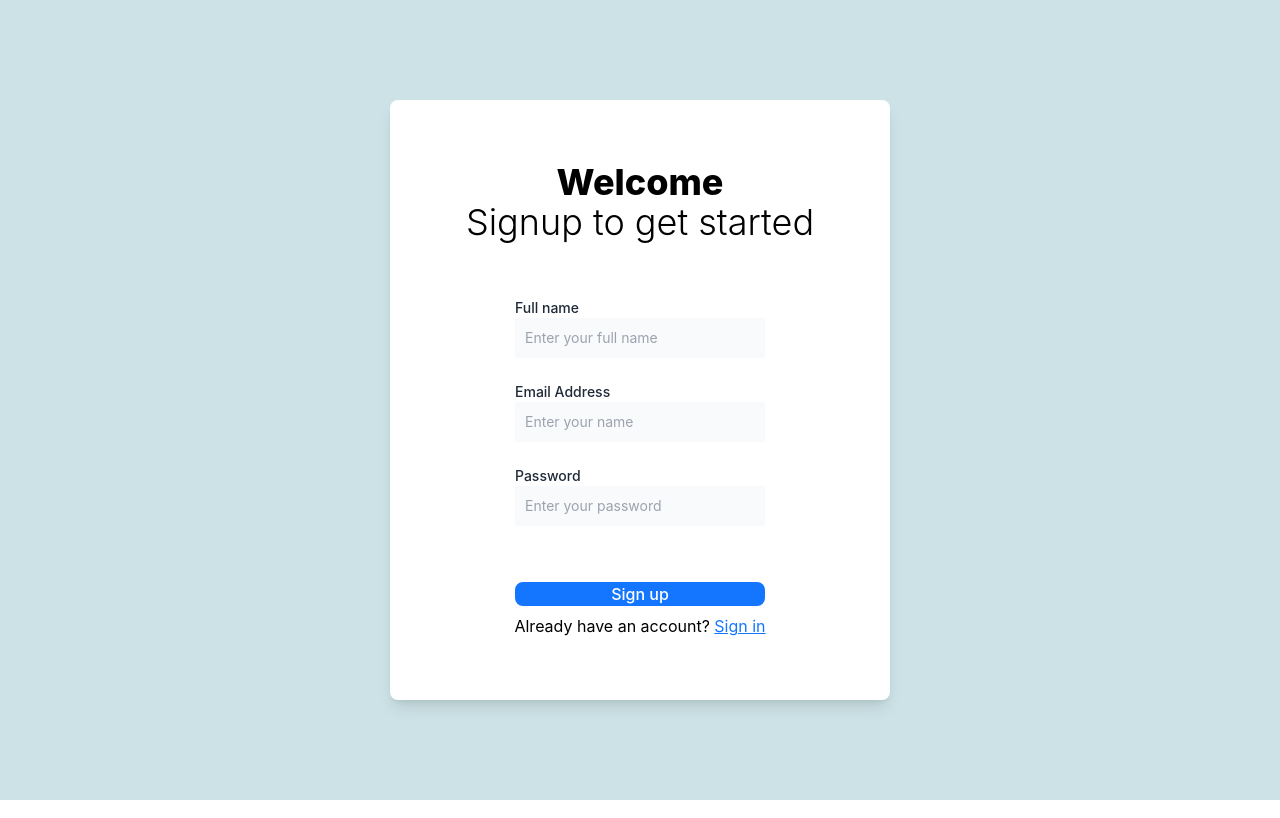
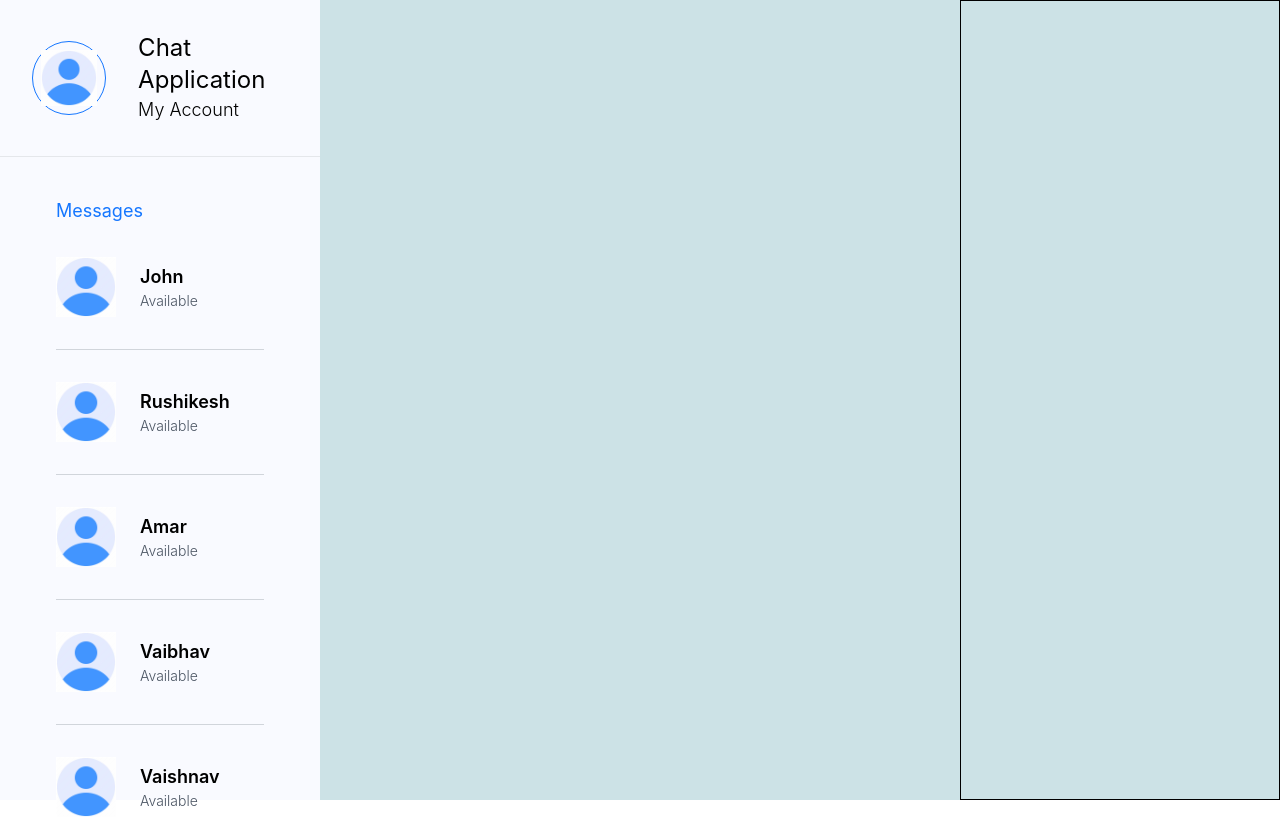
Before and after one commit to RushikeshTekale66/Chat-Applicatioon-Client, a React (Create React App) app: page / in a window 1280 px wide. Shown: the top 818 px of the page. Built offline with nearby package versions, Linux system fonts and the light colour scheme.

Commit message:
Dashboard left part completed (Profile section)

```diff
--- a/src/App.js
+++ b/src/App.js
@@ -5,8 +5,8 @@ import Form from './modules/Form/index';
 function App() {
   return (
     <div className=" bg-[#cce2e6] h-screen flex justify-center items-center">
-      <Form/>
-      {/* <Dashboard/> */}
+      {/* <Form/> */}
+      <Dashboard/>
     </div>
   );
 }
--- a/src/modules/Dashboard/index.js
+++ b/src/modules/Dashboard/index.js
@@ -1,13 +1,73 @@
-import React from 'react'
+import React from 'react';
+import Avatar from '../../Assets/profile.jpg'
 
 const Dashboard = () => {
-  return (
-    <div className=' w-screen flex'>
-        <div className=' w-[25%] border border-black h-screen bg-secondary'></div>
-        <div className=' w-[50%] border border-black h-screen'></div>
-        <div className=' w-[25%] border border-black h-screen'></div>
-    </div>
-  )
+    const contacts = [
+        {
+            name: 'John',
+            status: 'Available',
+            img: Avatar
+        },
+        {
+            name: 'Rushikesh',
+            status: 'Available',
+            img: Avatar
+        },
+        {
+            name: 'Amar',
+            status: 'Available',
+            img: Avatar
+        },
+        {
+            name: 'Vaibhav',
+            status: 'Available',
+            img: Avatar
+        },
+        {
+            name: 'Vaishnav',
+            status: 'Available',
+            img: Avatar
+        },
+        {
+            name: 'Akash',
+            status: 'Available',
+            img: Avatar
+        }
+    ]
+    return (
+        <div className=' w-screen flex'>
+            <div className=' w-[25%] h-screen bg-secondary'>
+                <div className=' flex items-center my-8 mx-8'>
+                    <div className=' border border-primary p-[8px] rounded-full' ><img src={Avatar} width={70} height={70} alt='profile image' /></div>
+                    <div className=' ml-8'>
+                        <h3 className=' text-2xl'>Chat Application</h3>
+                        <p className=' text-lg font-light'>My Account</p>
+                    </div>
+                </div>
+                <hr />
+                <div className=' mx-14 mt-10'>
+                    <div className=' text-primary text-lg'>Messages</div>
+                    {
+                        contacts.map(({ name, status, img }) => {
+                            return (
+                                <div className=' flex items-center py-8 border-b border-b-gray-300 cursor-pointer'>
+                                    <div className=''><img src={img} width={60} height={60} alt='profile image' /></div>
+                                    <div className=' ml-6'>
+                                        <h3 className=' text-lg font-semibold'>{name}</h3>
+                                        <p className=' text-sm text-gray-600 font-light'>{status}</p>
+                                    </div>
+                                </div>
+                            )
+                        })
+                    }
+                </div>
+            </div>
+
+            <div className=' w-[50%] h-screen'></div>
+
+            <div className=' w-[25%] border border-black h-screen'></div>
+        </div>
+    )
 }
 
 export default Dashboard;
```
Also changed, not shown: src/Assets/profile.jpg (added).
